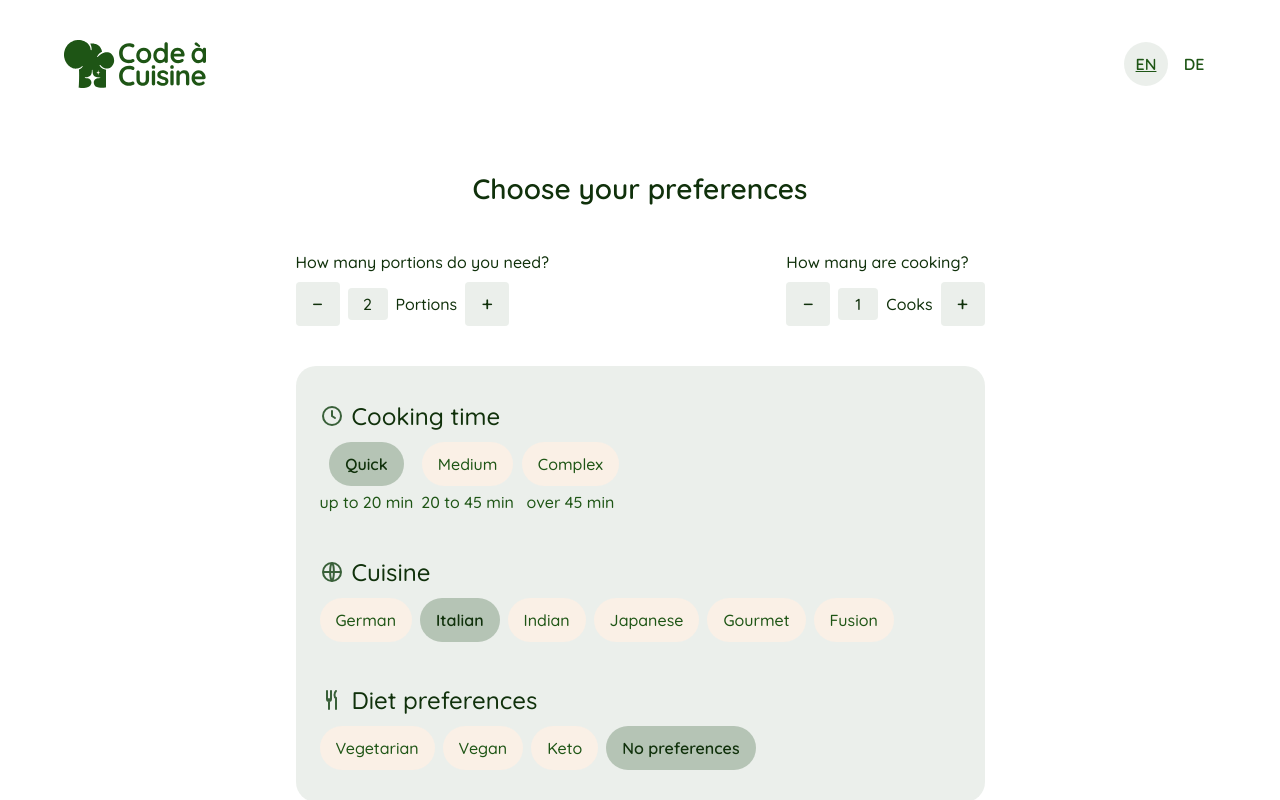
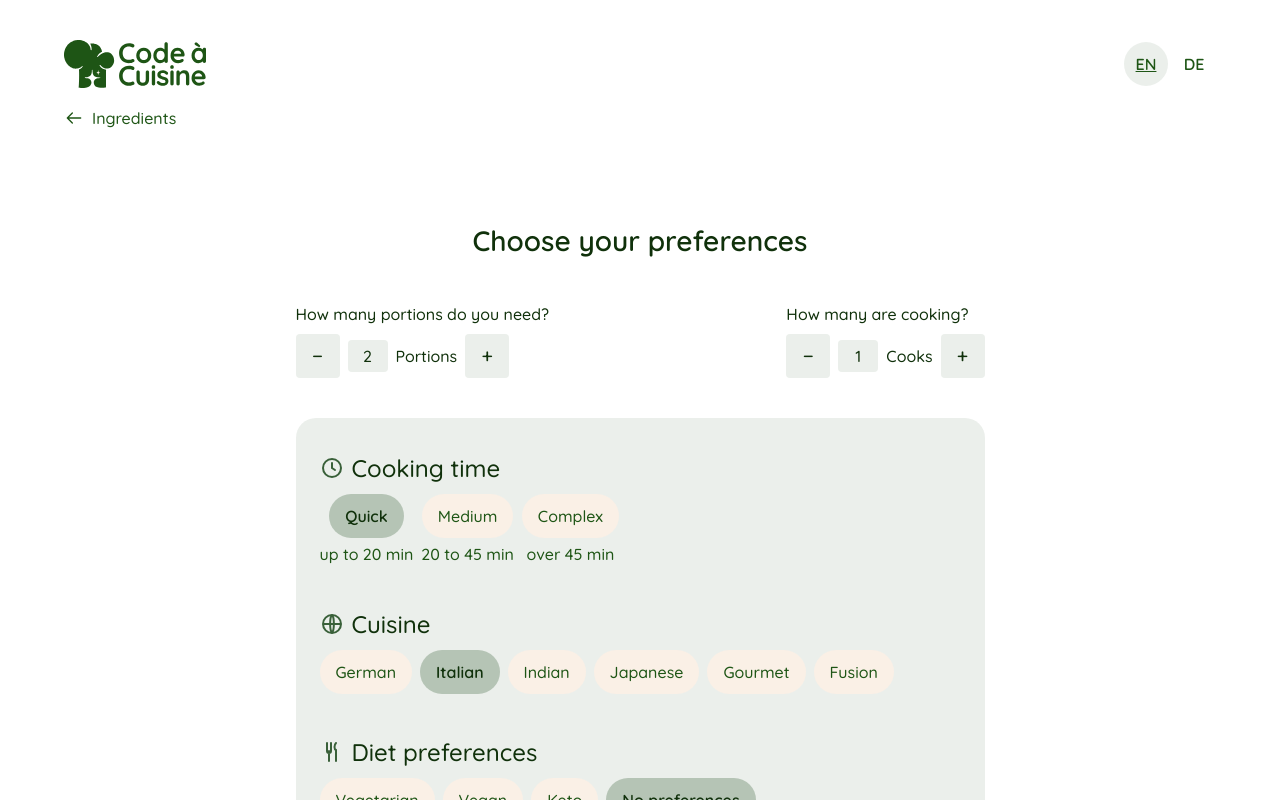
Before and after one commit to weskakay/code-a-cuisine, an Angular app: page /preferences in a window 1280 px wide. Shown: the top 800 px of the page. Built offline with nearby package versions, Linux system fonts and the light colour scheme.

Commit message:
feat(menu): add a back link to the menu bar
- arrow and label under the logo, only the arrow on small screens
- preferences lead back to the ingredients

```diff
--- a/src/app/components/icon/icon.html
+++ b/src/app/components/icon/icon.html
@@ -4,6 +4,11 @@
       <path
         d="M12 20.6 4 12.5a4.8 4.8 0 0 1 0-6.8 4.8 4.8 0 0 1 6.8 0l1.2 1.2 1.2-1.2a4.8 4.8 0 0 1 6.8 0 4.8 4.8 0 0 1 0 6.8z"
       />
+    </svg>
+  }
+  @case ('arrow') {
+    <svg class="icon" viewBox="0 0 24 24" aria-hidden="true">
+      <path d="M20 12H4m6-6-6 6 6 6" />
     </svg>
   }
   @case ('clock') {
--- a/src/app/components/icon/icon.ts
+++ b/src/app/components/icon/icon.ts
@@ -1,7 +1,7 @@
 import { Component, input } from '@angular/core';
 
 /** The small drawings the app uses next to a label. */
-export type IconName = 'clock' | 'hat' | 'heart' | 'spoon';
+export type IconName = 'arrow' | 'clock' | 'hat' | 'heart' | 'spoon';
 
 /** One line drawing, taking the colour and the size of the text around it. */
 @Component({
--- a/src/app/components/menu-bar/menu-bar.html
+++ b/src/app/components/menu-bar/menu-bar.html
@@ -31,4 +31,15 @@
       DE
     </button>
   </div>
+
+  @if (back(); as target) {
+    <a
+      class="bar__back"
+      [routerLink]="target"
+      [attr.aria-label]="text().menu.back + ' ' + backLabel()"
+    >
+      <app-icon name="arrow" />
+      <span class="bar__back-text">{{ backLabel() }}</span>
+    </a>
+  }
 </header>
--- a/src/app/components/menu-bar/menu-bar.scss
+++ b/src/app/components/menu-bar/menu-bar.scss
@@ -1,8 +1,8 @@
 .bar {
-  display: flex;
+  display: grid;
+  grid-template-columns: 1fr auto;
   align-items: center;
-  justify-content: space-between;
-  gap: var(--cc-space-xs);
+  gap: var(--cc-space-2xs) var(--cc-space-xs);
   padding: var(--cc-space-xs);
   max-width: var(--cc-content-max);
   margin: 0 auto;
@@ -14,6 +14,7 @@
 
 .bar__mark {
   display: flex;
+  justify-self: start;
   align-items: center;
   min-height: var(--cc-tap-target);
 }
@@ -51,7 +52,47 @@
   }
 }
 
+/* Back link under the logo, only the arrow on small screens */
+.bar__back {
+  position: relative;
+  display: inline-flex;
+  grid-column: 1;
+  align-items: center;
+  justify-self: start;
+  gap: var(--cc-space-2xs);
+  min-width: var(--cc-tap-target);
+  min-height: var(--cc-tap-target);
+  color: var(--cc-green-mid);
+  font-size: var(--cc-fs-xs);
+  font-weight: var(--cc-fw-medium);
+  text-decoration: none;
+
+  &:hover .bar__back-text,
+  &:focus-visible .bar__back-text {
+    text-decoration: underline;
+  }
+}
+
+.bar__back-text {
+  position: absolute;
+  width: 1px;
+  height: 1px;
+  clip-path: inset(50%);
+  white-space: nowrap;
+
+  @media (width >= 1024px) {
+    position: static;
+    width: auto;
+    height: auto;
+    clip-path: none;
+  }
+}
+
 /* On the olive pages the bar writes in cream */
+.bar--dark .bar__back {
+  color: var(--cc-cream);
+}
+
 .bar--dark .langs__button {
   color: var(--cc-cream);
 
--- a/src/app/components/menu-bar/menu-bar.ts
+++ b/src/app/components/menu-bar/menu-bar.ts
@@ -1,12 +1,14 @@
 import { Component, inject, input } from '@angular/core';
+import type { UrlTree } from '@angular/router';
 import { RouterLink } from '@angular/router';
 import type { Language } from '../../data/texts';
 import { LanguageService } from '../../services/language.service';
+import { Icon } from '../icon/icon';
 
-/** Top bar with the logo and the language switch, shown on every page. */
+/** Top bar with the logo, the language switch and, where a page has one, the way back. */
 @Component({
   selector: 'app-menu-bar',
-  imports: [RouterLink],
+  imports: [RouterLink, Icon],
   templateUrl: './menu-bar.html',
   styleUrl: './menu-bar.scss',
 })
@@ -16,6 +18,12 @@ export class MenuBar {
   /** True on the olive pages, where the logo turns cream. */
   readonly onDark = input(false);
 
+  /** Where the back link leads. Without it the bar shows no back link. */
+  readonly back = input<string | UrlTree>();
+
+  /** Name of the page the back link leads to. */
+  readonly backLabel = input('');
+
   readonly text = this.languages.t;
   readonly language = this.languages.current;
 
--- a/src/app/components/preferences/preferences.html
+++ b/src/app/components/preferences/preferences.html
@@ -1,4 +1,4 @@
-<app-menu-bar />
+<app-menu-bar back="/generate" [backLabel]="text().preferences.back" />
 
 <main class="prefs">
   <h1 class="prefs__title">{{ text().titles.preferences }}</h1>
--- a/src/app/data/texts.ts
+++ b/src/app/data/texts.ts
@@ -8,7 +8,7 @@ export type Language = 'en' | 'de';
  */
 export const EN = {
   language: { label: 'Language', en: 'English', de: 'German' },
-  menu: { home: 'Code à Cuisine, back to the start page' },
+  menu: { home: 'Code à Cuisine, back to the start page', back: 'Back to' },
   footer: { imprint: 'Imprint' },
   titles: {
     home: 'Code à Cuisine',
@@ -63,6 +63,7 @@ export const EN = {
     next: 'Next step',
   },
   preferences: {
+    back: 'Ingredients',
     portionsQuestion: 'How many portions do you need?',
     portions: 'Portions',
     portionLess: 'One portion less',
@@ -169,7 +170,7 @@ export type Texts = typeof EN;
 /** The German set. */
 export const DE: Texts = {
   language: { label: 'Sprache', en: 'Englisch', de: 'Deutsch' },
-  menu: { home: 'Code à Cuisine, zurück zur Startseite' },
+  menu: { home: 'Code à Cuisine, zurück zur Startseite', back: 'Zurück zu' },
   footer: { imprint: 'Impressum' },
   titles: {
     home: 'Code à Cuisine',
@@ -224,6 +225,7 @@ export const DE: Texts = {
     next: 'Weiter',
   },
   preferences: {
+    back: 'Zutaten',
     portionsQuestion: 'Für wie viele Portionen?',
     portions: 'Portionen',
     portionLess: 'Eine Portion weniger',
```
